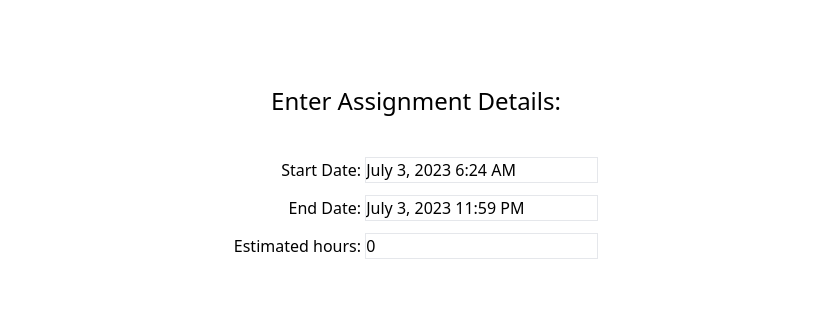
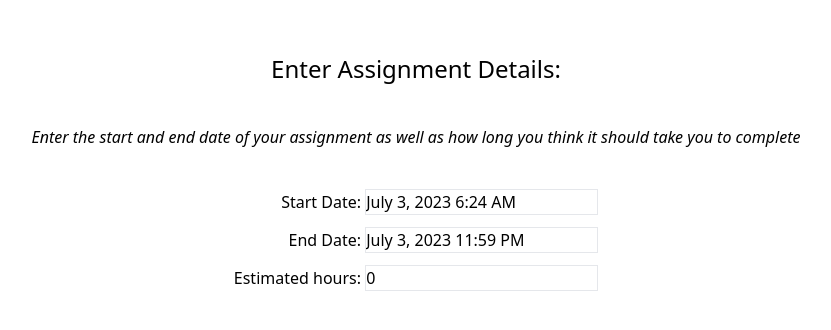
Before and after one commit to syed-razi/divvydo, a React (Vite) app: page / in a window 1280 px wide. Shown: the part 228-558 px from the top of the page, without its empty margins (224-1055 px from the left). Built offline with nearby package versions, Linux system fonts and the light colour scheme.

Commit message:
add blurbs explaining each section

```diff
--- a/src/App.jsx
+++ b/src/App.jsx
@@ -182,6 +182,10 @@ function App() {
       <div className="snap-y snap-mandatory h-screen overflow-scroll scroll-smooth">
         <div className="h-screen w-screen snap-center flex flex-col justify-center items-center space-y-10">
           <h2 className="text-2xl">Enter Assignment Details:</h2>
+          <i>
+            Enter the start and end date of your assignment as well as how
+            long you think it should take you to complete
+          </i>
           <div className="flex flex-col justify-center space-y-3 items-end">
             <div>
               <label>
@@ -252,6 +256,9 @@ function App() {
         </div>
         <div className="h-screen w-screen snap-start flex flex-col justify-start items-center space-y-10 overflow-scroll">
           <h2 className="text-2xl">Enter Question Details:</h2>
+          <i>
+            Enter each question and how many marks it is worth
+          </i>
           <form className="flex">
             <input
               className="border"
@@ -306,6 +313,7 @@ function App() {
         </div>
         <div className="h-screen w-screen snap-center flex flex-col justify-center items-center space-y-10">
           <h2 className="text-2xl">Availability:</h2>
+          <i>Enter how long you can work each day</i>
           <div>
             <table className="inline-block">
               <thead>
```
